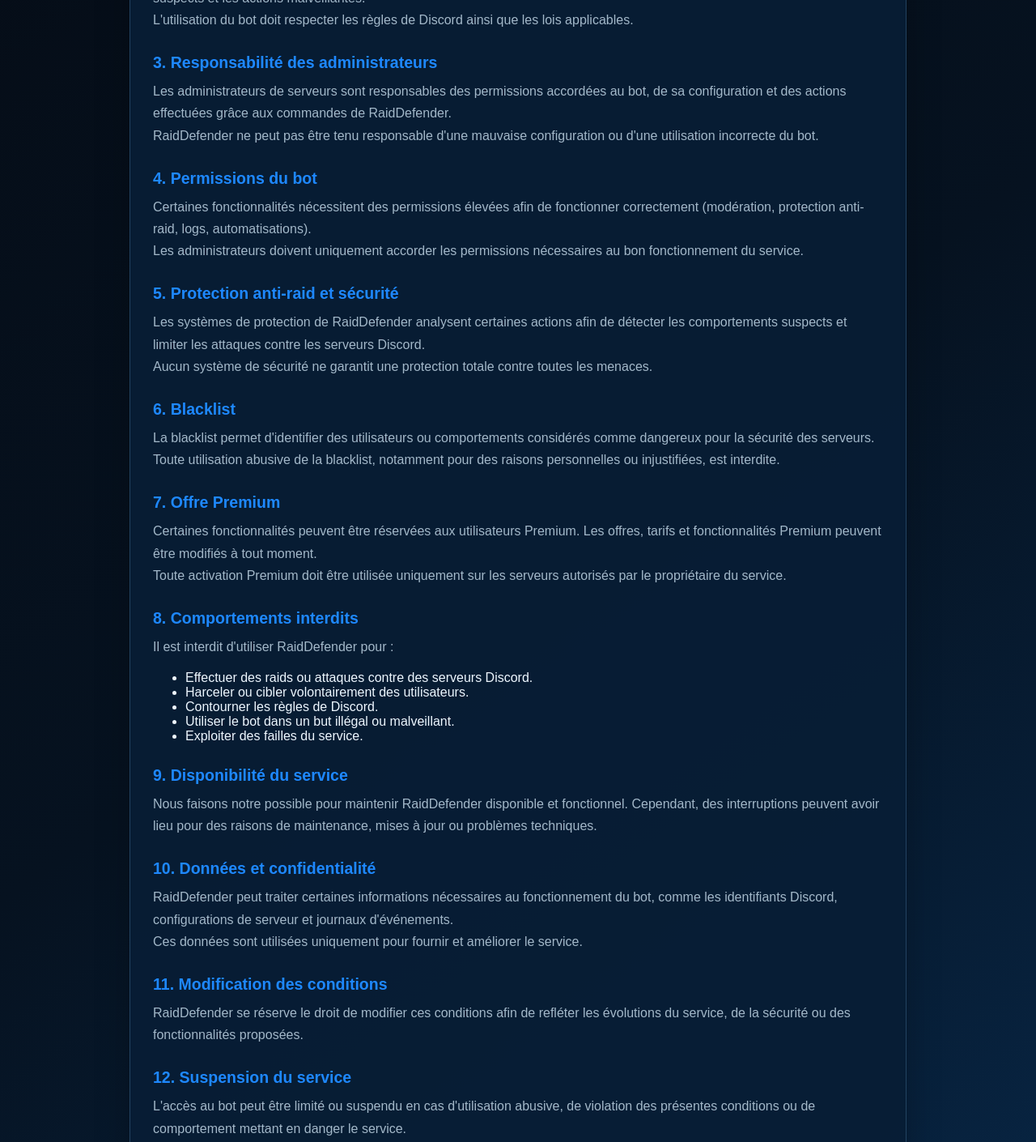
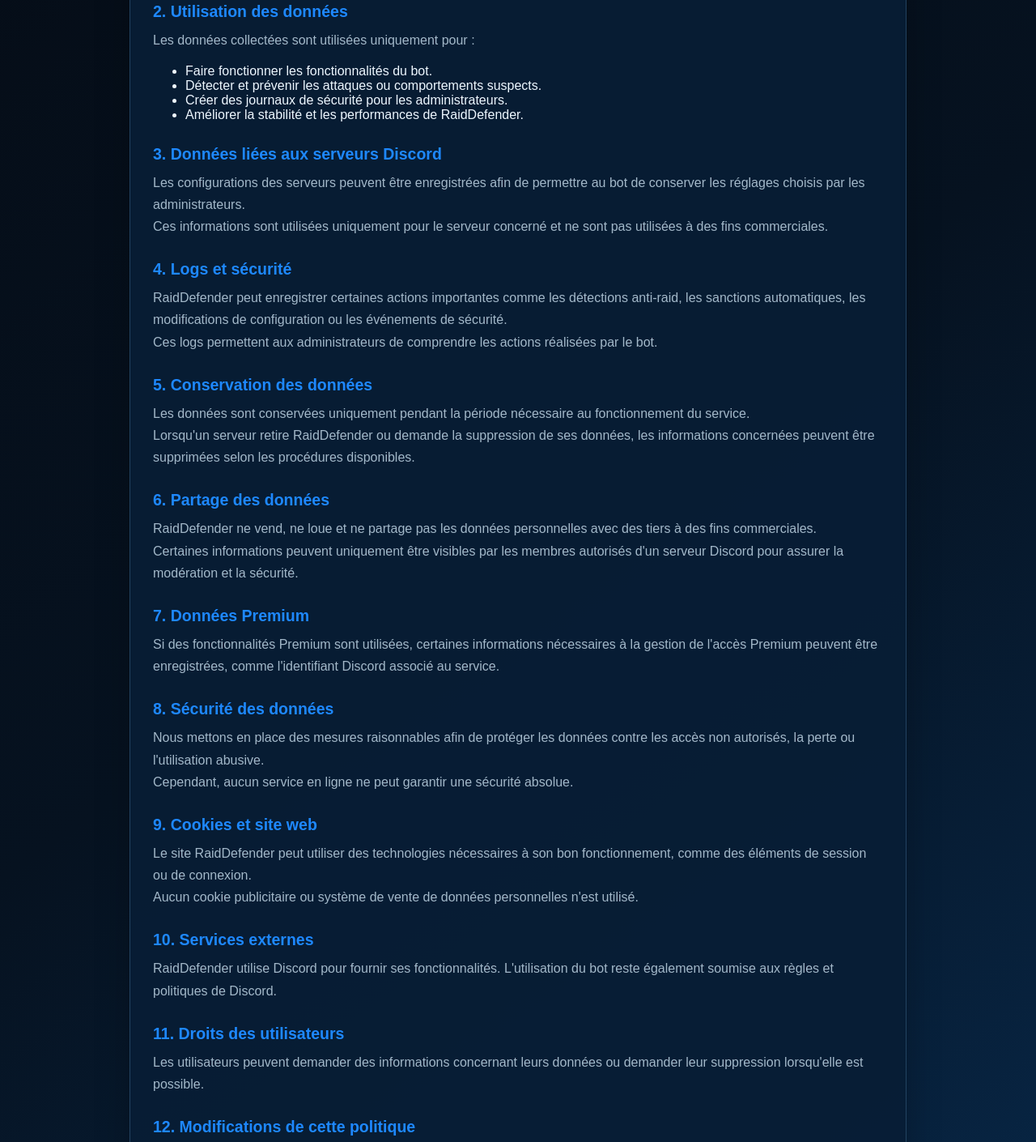
Before and after one commit to cryonix1337/Raiddefendersite, a website: page site/pages/confidentialite.html in a window 1280 px wide. Shown: the part 619-2029 px from the top of the page at 81% size. Drawn offline with Linux system fonts and the light colour scheme.

Commit message:
Revise privacy policy sections for clarity and accuracy

```diff
--- a/site/pages/confidentialite.html
+++ b/site/pages/confidentialite.html
@@ -33,154 +33,143 @@
       <p>Cette page resume les donnees que le bot peut utiliser pour fonctionner correctement.</p>
     </section>
 
-    <section class="legal-content">
+   <section class="legal-content">
 
-  <h2>1. Acceptation des conditions</h2>
+  <h2>1. Données collectées</h2>
   <p>
-    En utilisant RaidDefender, le bot Discord ou le site officiel, vous acceptez
-    l'ensemble des présentes conditions d'utilisation. Si vous n'acceptez pas
-    ces conditions, vous ne devez pas utiliser nos services.
+    RaidDefender peut collecter certaines informations nécessaires au bon
+    fonctionnement du service, notamment :
+  </p>
+
+  <ul>
+    <li>Identifiants Discord des utilisateurs.</li>
+    <li>Identifiants des serveurs Discord utilisant le bot.</li>
+    <li>Configuration des protections activées.</li>
+    <li>Logs de sécurité et actions de modération.</li>
+    <li>Informations liées aux systèmes anti-raid et blacklist.</li>
+  </ul>
+
+
+  <h2>2. Utilisation des données</h2>
+  <p>
+    Les données collectées sont utilisées uniquement pour :
+  </p>
+
+  <ul>
+    <li>Faire fonctionner les fonctionnalités du bot.</li>
+    <li>Détecter et prévenir les attaques ou comportements suspects.</li>
+    <li>Créer des journaux de sécurité pour les administrateurs.</li>
+    <li>Améliorer la stabilité et les performances de RaidDefender.</li>
+  </ul>
+
+
+  <h2>3. Données liées aux serveurs Discord</h2>
+  <p>
+    Les configurations des serveurs peuvent être enregistrées afin de permettre
+    au bot de conserver les réglages choisis par les administrateurs.
+  </p>
+
+  <p>
+    Ces informations sont utilisées uniquement pour le serveur concerné et ne
+    sont pas utilisées à des fins commerciales.
   </p>
 
 
-  <h2>2. Utilisation du service</h2>
+  <h2>4. Logs et sécurité</h2>
   <p>
-    RaidDefender est un bot Discord conçu pour protéger les serveurs contre les
-    raids, le spam, les abus, les comportements suspects et les actions
-    malveillantes.
+    RaidDefender peut enregistrer certaines actions importantes comme les
+    détections anti-raid, les sanctions automatiques, les modifications de
+    configuration ou les événements de sécurité.
   </p>
 
   <p>
-    L'utilisation du bot doit respecter les règles de Discord ainsi que les
-    lois applicables.
+    Ces logs permettent aux administrateurs de comprendre les actions réalisées
+    par le bot.
   </p>
 
 
-  <h2>3. Responsabilité des administrateurs</h2>
+  <h2>5. Conservation des données</h2>
   <p>
-    Les administrateurs de serveurs sont responsables des permissions accordées
-    au bot, de sa configuration et des actions effectuées grâce aux commandes
-    de RaidDefender.
+    Les données sont conservées uniquement pendant la période nécessaire au
+    fonctionnement du service.
   </p>
 
   <p>
-    RaidDefender ne peut pas être tenu responsable d'une mauvaise configuration
-    ou d'une utilisation incorrecte du bot.
+    Lorsqu'un serveur retire RaidDefender ou demande la suppression de ses
+    données, les informations concernées peuvent être supprimées selon les
+    procédures disponibles.
   </p>
 
 
-  <h2>4. Permissions du bot</h2>
+  <h2>6. Partage des données</h2>
   <p>
-    Certaines fonctionnalités nécessitent des permissions élevées afin de
-    fonctionner correctement (modération, protection anti-raid, logs,
-    automatisations).
+    RaidDefender ne vend, ne loue et ne partage pas les données personnelles
+    avec des tiers à des fins commerciales.
   </p>
 
   <p>
-    Les administrateurs doivent uniquement accorder les permissions nécessaires
-    au bon fonctionnement du service.
+    Certaines informations peuvent uniquement être visibles par les membres
+    autorisés d'un serveur Discord pour assurer la modération et la sécurité.
   </p>
 
 
-  <h2>5. Protection anti-raid et sécurité</h2>
+  <h2>7. Données Premium</h2>
   <p>
-    Les systèmes de protection de RaidDefender analysent certaines actions afin
-    de détecter les comportements suspects et limiter les attaques contre les
-    serveurs Discord.
+    Si des fonctionnalités Premium sont utilisées, certaines informations
+    nécessaires à la gestion de l'accès Premium peuvent être enregistrées,
+    comme l'identifiant Discord associé au service.
+  </p>
+
+
+  <h2>8. Sécurité des données</h2>
+  <p>
+    Nous mettons en place des mesures raisonnables afin de protéger les données
+    contre les accès non autorisés, la perte ou l'utilisation abusive.
   </p>
 
   <p>
-    Aucun système de sécurité ne garantit une protection totale contre toutes
-    les menaces.
+    Cependant, aucun service en ligne ne peut garantir une sécurité absolue.
   </p>
 
 
-  <h2>6. Blacklist</h2>
+  <h2>9. Cookies et site web</h2>
   <p>
-    La blacklist permet d'identifier des utilisateurs ou comportements
-    considérés comme dangereux pour la sécurité des serveurs.
+    Le site RaidDefender peut utiliser des technologies nécessaires à son bon
+    fonctionnement, comme des éléments de session ou de connexion.
   </p>
 
   <p>
-    Toute utilisation abusive de la blacklist, notamment pour des raisons
-    personnelles ou injustifiées, est interdite.
+    Aucun cookie publicitaire ou système de vente de données personnelles n'est
+    utilisé.
   </p>
 
 
-  <h2>7. Offre Premium</h2>
+  <h2>10. Services externes</h2>
   <p>
-    Certaines fonctionnalités peuvent être réservées aux utilisateurs Premium.
-    Les offres, tarifs et fonctionnalités Premium peuvent être modifiés à tout
-    moment.
-  </p>
-
-  <p>
-    Toute activation Premium doit être utilisée uniquement sur les serveurs
-    autorisés par le propriétaire du service.
+    RaidDefender utilise Discord pour fournir ses fonctionnalités. L'utilisation
+    du bot reste également soumise aux règles et politiques de Discord.
   </p>
 
 
-  <h2>8. Comportements interdits</h2>
+  <h2>11. Droits des utilisateurs</h2>
   <p>
-    Il est interdit d'utiliser RaidDefender pour :
-  </p>
-
-  <ul>
-    <li>Effectuer des raids ou attaques contre des serveurs Discord.</li>
-    <li>Harceler ou cibler volontairement des utilisateurs.</li>
-    <li>Contourner les règles de Discord.</li>
-    <li>Utiliser le bot dans un but illégal ou malveillant.</li>
-    <li>Exploiter des failles du service.</li>
-  </ul>
-
-
-  <h2>9. Disponibilité du service</h2>
-  <p>
-    Nous faisons notre possible pour maintenir RaidDefender disponible et
-    fonctionnel. Cependant, des interruptions peuvent avoir lieu pour des
-    raisons de maintenance, mises à jour ou problèmes techniques.
+    Les utilisateurs peuvent demander des informations concernant leurs données
+    ou demander leur suppression lorsqu'elle est possible.
   </p>
 
 
-  <h2>10. Données et confidentialité</h2>
+  <h2>12. Modifications de cette politique</h2>
   <p>
-    RaidDefender peut traiter certaines informations nécessaires au
-    fonctionnement du bot, comme les identifiants Discord, configurations de
-    serveur et journaux d'événements.
-  </p>
-
-  <p>
-    Ces données sont utilisées uniquement pour fournir et améliorer le service.
+    Cette politique de confidentialité peut être modifiée afin de suivre les
+    évolutions du service, les changements techniques ou les obligations
+    applicables.
   </p>
 
 
-  <h2>11. Modification des conditions</h2>
+  <h2>13. Contact</h2>
   <p>
-    RaidDefender se réserve le droit de modifier ces conditions afin de refléter
-    les évolutions du service, de la sécurité ou des fonctionnalités proposées.
-  </p>
-
-
-  <h2>12. Suspension du service</h2>
-  <p>
-    L'accès au bot peut être limité ou suspendu en cas d'utilisation abusive,
-    de violation des présentes conditions ou de comportement mettant en danger
-    le service.
-  </p>
-
-
-  <h2>13. Propriété intellectuelle</h2>
-  <p>
-    Le nom RaidDefender, son logo, son code et ses éléments graphiques restent
-    la propriété de leurs créateurs. Toute reproduction non autorisée est
-    interdite.
-  </p>
-
-
-  <h2>14. Contact</h2>
-  <p>
-    Pour toute question concernant ces conditions ou le fonctionnement de
-    RaidDefender, vous pouvez contacter l'équipe via le serveur support officiel.
+    Pour toute question concernant la confidentialité ou la gestion des données,
+    vous pouvez contacter l'équipe RaidDefender via le serveur support officiel.
   </p>
 
 </section>
```
